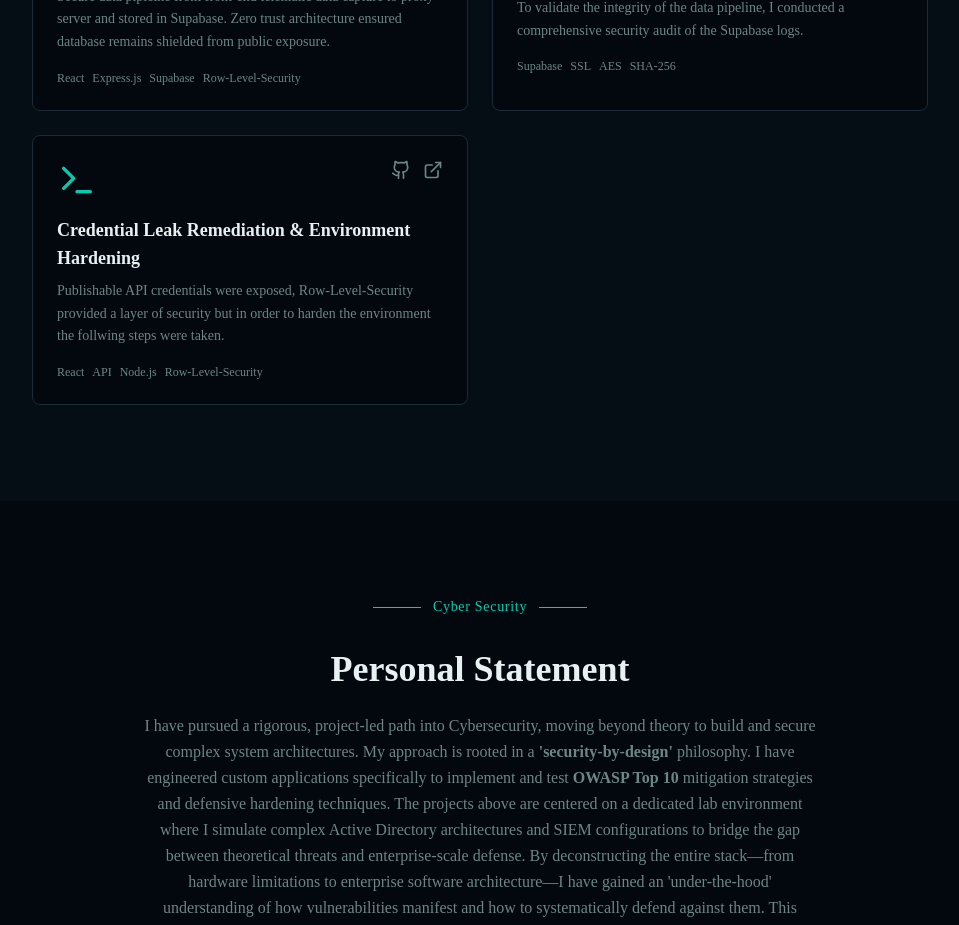
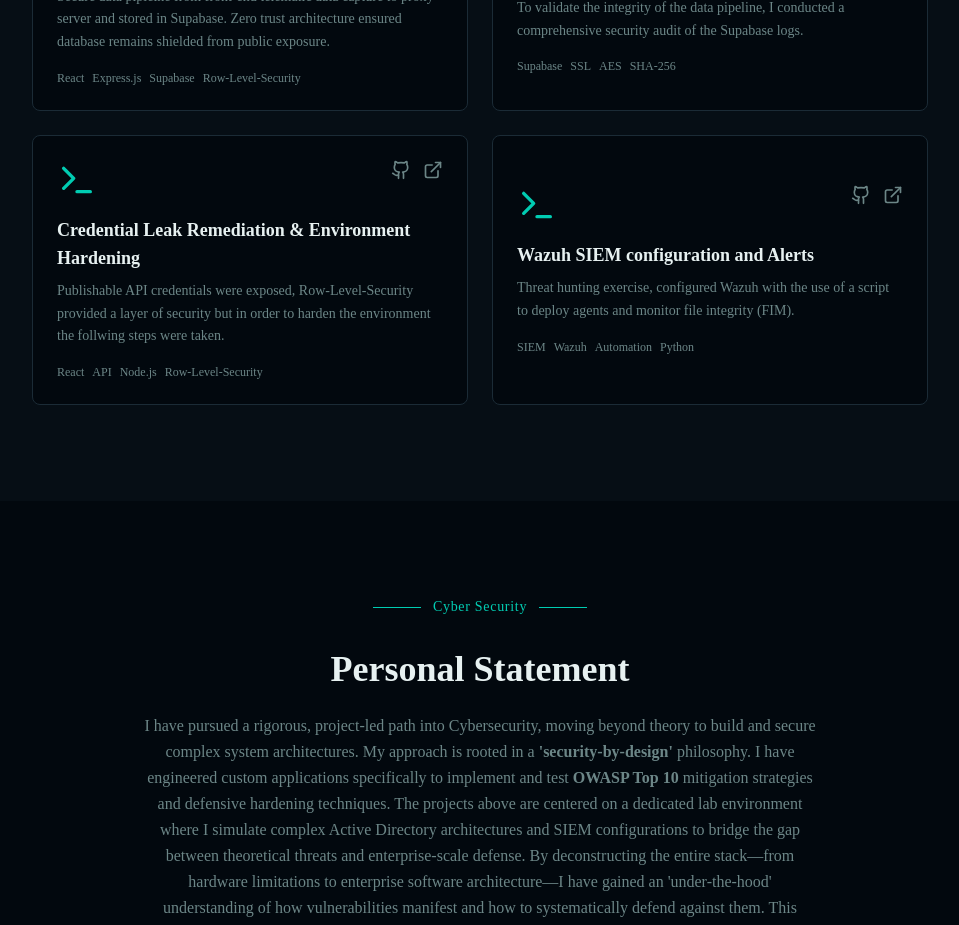
Before and after one commit to Dezmondo7/CyberNeo, a React (Vite) app in the folder vite-project/: page / in a window 1280 px wide. Shown: the part 2880-3805 px from the top of the page, without its empty margins (160-1119 px from the left). Built offline with nearby package versions, Linux system fonts and the light colour scheme.

Commit message:
updated Wazuh configuration to project section

```diff
--- a/vite-project/src/components/projects.jsx
+++ b/vite-project/src/components/projects.jsx
@@ -188,6 +188,16 @@ const projects = [
       },
     ],
   },
+     {
+    title: "Wazuh SIEM configuration and Alerts",
+    description: "Threat hunting exercise, configured Wazuh with the use of a script to deploy agents and monitor file integrity (FIM).",
+    tech: ["SIEM", "Wazuh", "Automation", "Python"],
+    github: "",
+    live: "#",
+    icon: Terminal,
+     sections: [
+    ],
+  },
 
 ]
 
```
